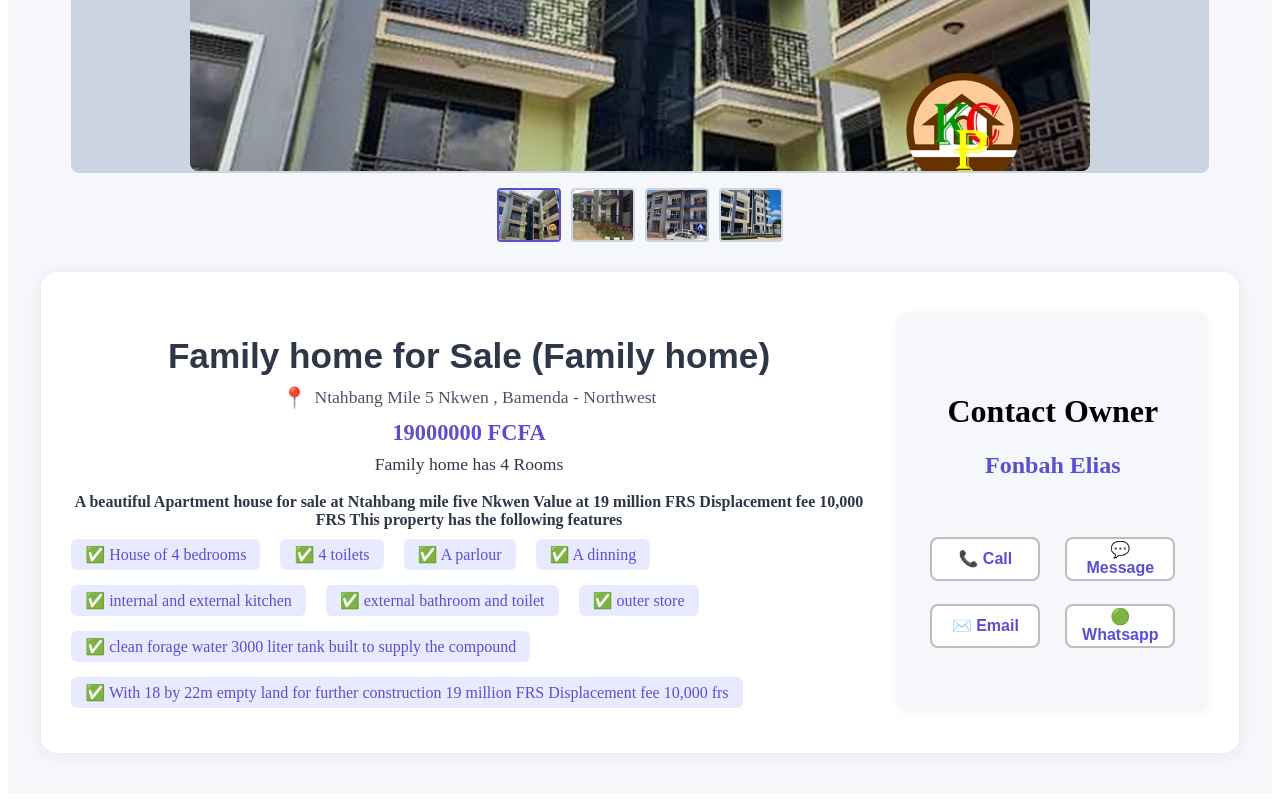
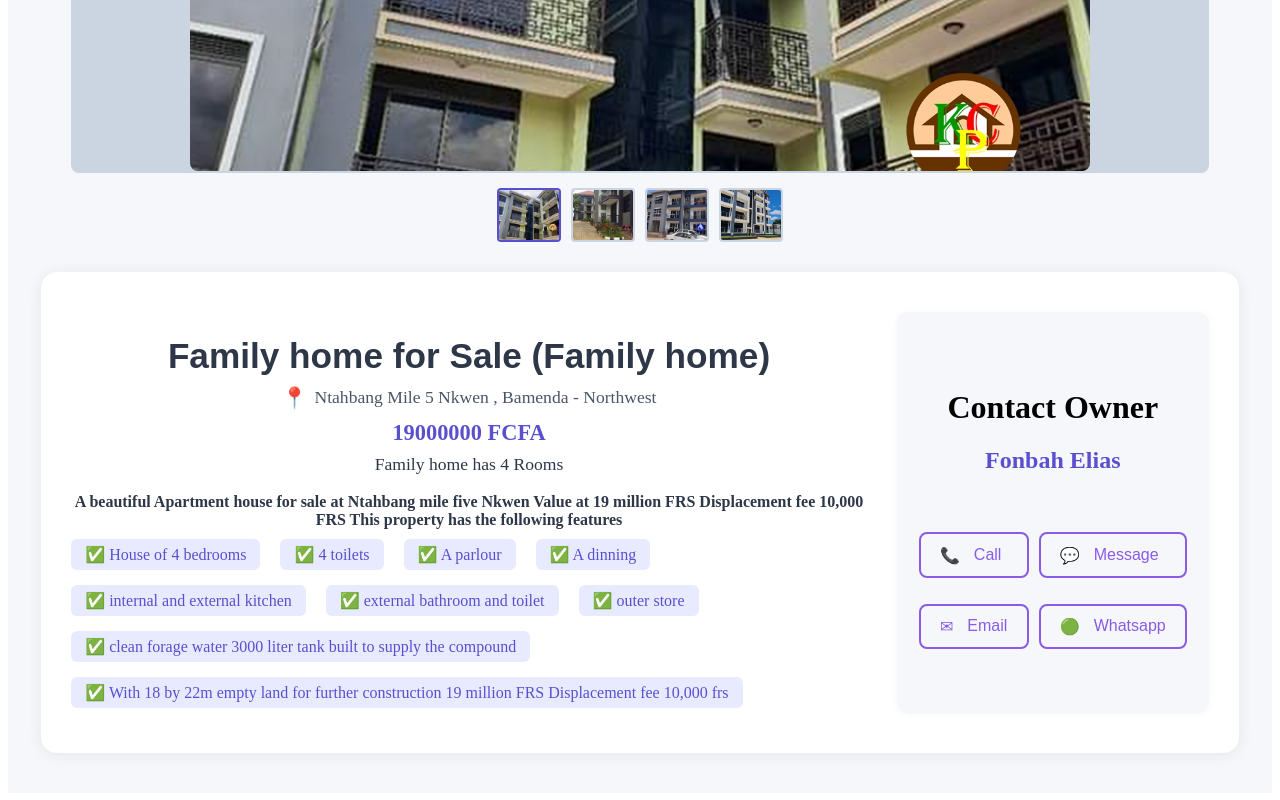
Before and after one commit to MbahLesky/Home-Finder, a React (Create React App) app: page /property/1 in a window 1280 px wide. Shown: the part 384-1184 px from the top of the page. Built offline with nearby package versions, Linux system fonts and the light colour scheme.

Commit message:
edited the contact info buttons

```diff
--- a/src/pages/PropertyPage.jsx
+++ b/src/pages/PropertyPage.jsx
@@ -1,6 +1,7 @@
 import './propertypage.css';
 import Images from '../assets/index';
 import React, { useState } from 'react';
+import OutlineButton from '../components/OutlineButton';
 
 const galleryImages = Images;
 
@@ -10,6 +11,29 @@ function PropertyPage() {
   const handleThumbnailClick = (idx) => {
     setMainIndex(idx);
   };
+
+  const contactActions = [
+    {
+      label: '📞 Call',
+      className: 'call',
+      onClick: () => window.open('tel:+237612345678'),
+    },
+    {
+      label: '💬 Message',
+      className: 'message',
+      onClick: () => window.open('sms:+237612345678'),
+    },
+    {
+      label: '✉️ Email',
+      className: 'email',
+      onClick: () => window.open('mailto:owner@email.com?subject=Property%20Inquiry'),
+    },
+    {
+      label: '🟢 Whatsapp',
+      className: 'whatsapp',
+      onClick: () => window.open('https://wa.me/237612345678?text=I%20am%20interested%20in%20your%20property'),
+    },
+  ];
 
   return (
     <div className="propertypage-container">
@@ -60,10 +84,10 @@ function PropertyPage() {
           <h1>Contact Owner</h1>
           <div className="owner-name">Fonbah Elias</div>
           <div className="contact-buttons contact-grid">
-            <button className="contact-btn call">📞 Call</button>
-            <button className="contact-btn message">💬 Message</button>
-            <button className="contact-btn email">✉️ Email</button>
-            <button className="contact-btn whatsapp">🟢 Whatsapp</button>
+            <OutlineButton startElement={<span>📞</span>} onClick={() => window.open('tel:+237612345678')}>Call</OutlineButton>
+            <OutlineButton startElement={<span>💬</span>} onClick={() => window.open('sms:+237612345678')}>Message</OutlineButton>
+            <OutlineButton startElement={<span>✉</span>} onClick={() => window.open('mailto:owner@email.com?subject=Property%20Inquiry')}>Email</OutlineButton>
+            <OutlineButton startElement={<span>🟢</span>} onClick={() => window.open('https://wa.me/237612345678?text=I%20am%20interested%20in%20your%20property')}>Whatsapp</OutlineButton>
           </div>
         </div>
       </div>
```
